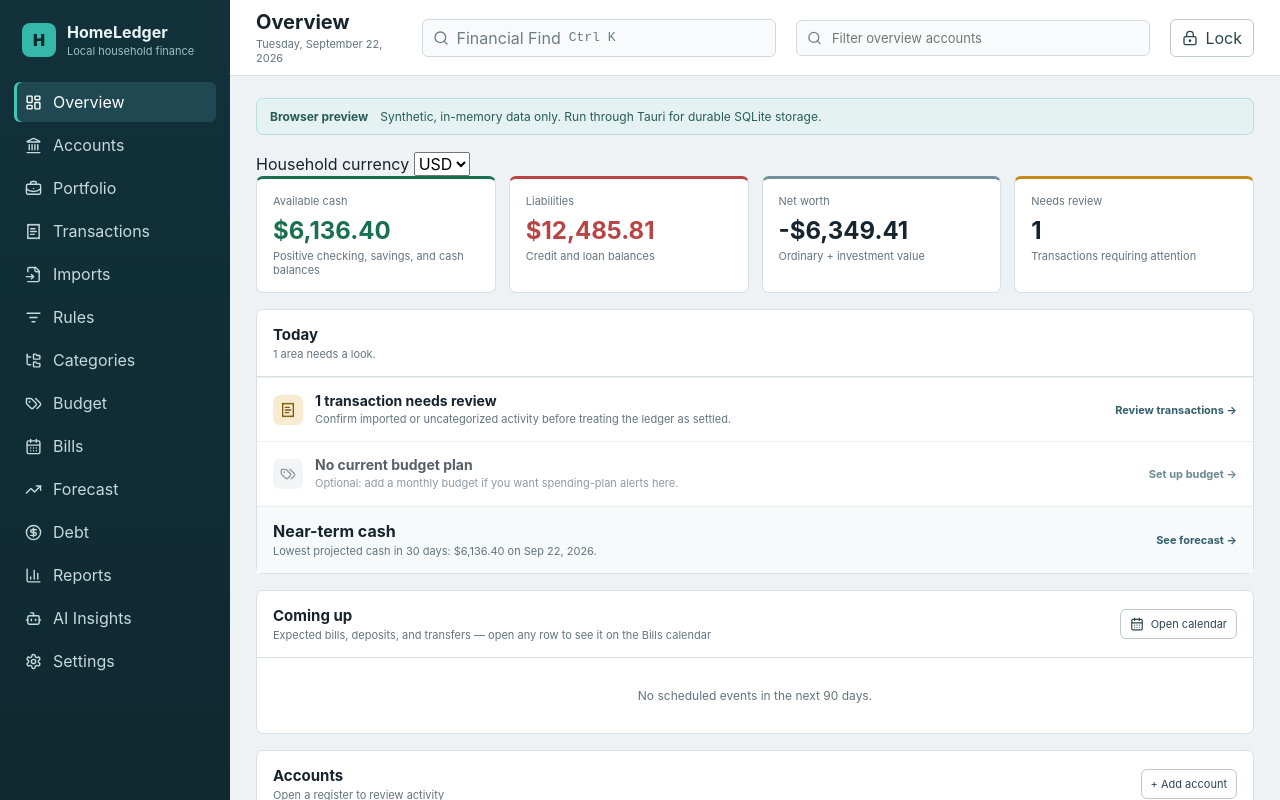
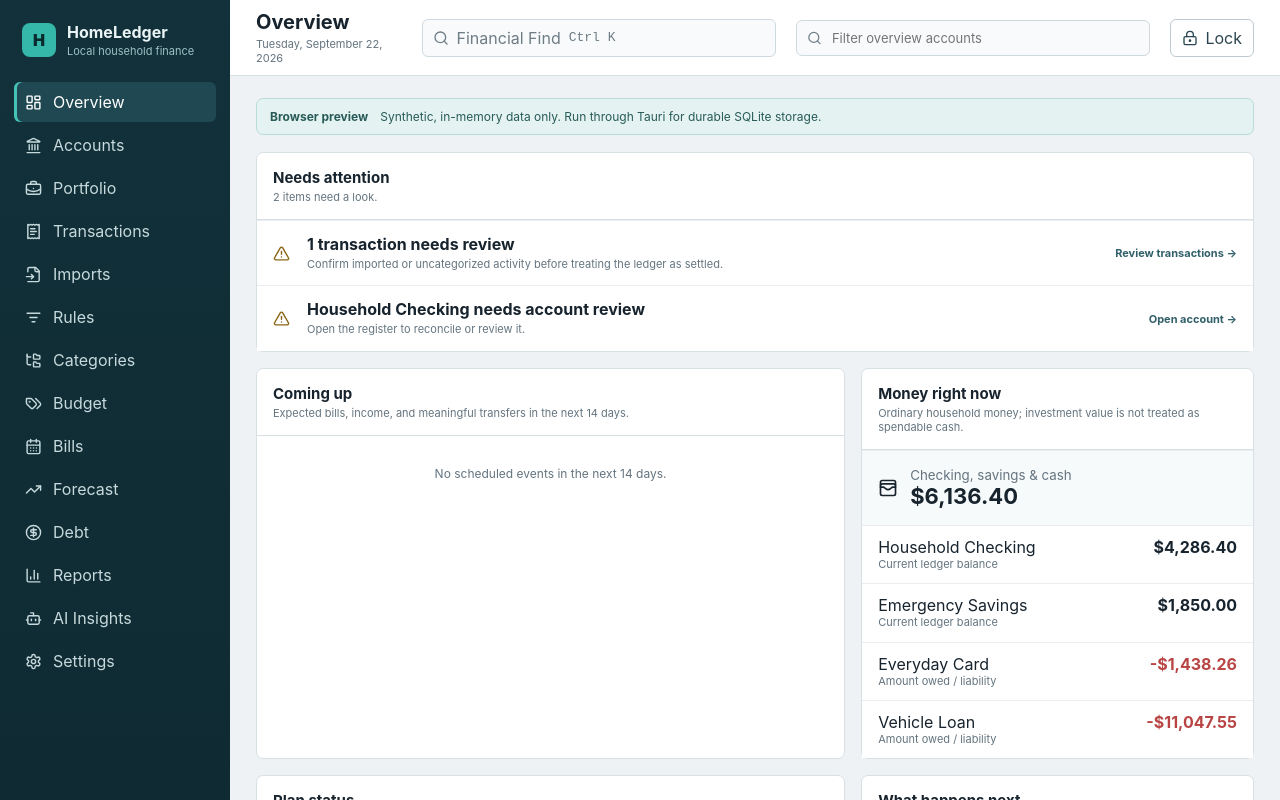
Before and after one commit to khantroll/HomeLedger, a React (Vite) app: page / in a window 1280 px wide. Shown: the top 800 px of the page. Built offline with nearby package versions, Linux system fonts and the light colour scheme.

Commit message:
feat: make Home a daily financial cockpit

```diff
--- a/src/App.tsx
+++ b/src/App.tsx
@@ -2,8 +2,6 @@ import { useCallback, useEffect, useMemo, useState, type FormEvent, type ReactNo
 import { AlertTriangle, ArrowLeft, ArrowLeftRight, BarChart3, Bot, BriefcaseBusiness, CalendarDays, CircleDollarSign, FileInput, FolderTree, Landmark, LayoutDashboard, ListFilter, LockKeyhole, Menu, ReceiptText, Search, Settings, Tags, TrendingDown, TrendingUp, WalletCards, X } from "lucide-react";
 import { formatMoney, parseMoney, type Account, type AccountType, type BudgetMonth, type CreateTransactionInput, type MerchantRuleInput, type ScheduledOccurrence, type ScheduledTransaction, type ScheduledTransactionInput, type Security, type Transaction } from "./domain";
 import { financeRepository as repository, investmentRepository, isNativeApp } from "./repository";
-import { calculateHouseholdValuation, householdCurrencies } from "./householdValuation";
-import type { PortfolioSnapshot } from "./domain";
 import { ImportPage } from "./ImportPage";
 import { BackupPage } from "./BackupPage";
 import { TransactionDialog } from "./TransactionDialog";
@@ -30,6 +28,7 @@ import { InvestmentAccountDialog } from "./InvestmentEditors";
 import { FinancialFindDialog } from "./FinancialFindDialog";
 import type { FinancialFindResult } from "./financialFind";
 import { resolveFinancialFindLanding } from "./financialFindNavigation";
+import { HomeToday } from "./HomeToday";
 
 type EditorDialog =
   | { kind: "account"; account?: Account }
@@ -62,8 +61,6 @@ export default function App() {
   const [dialog, setDialog] = useState<EditorDialog>(null);
   const [error, setError] = useState("");
   const [onboardingDismissed, setOnboardingDismissed] = useState(false);
-  const [overviewPortfolio, setOverviewPortfolio] = useState<PortfolioSnapshot>();
-  const [valuationCurrency, setValuationCurrency] = useState("");
 
   const refresh = useCallback(async () => {
     try {
@@ -102,11 +99,7 @@ export default function App() {
   }, [refresh]);
 
   const activeAccounts = useMemo(() => accounts.filter(account => !account.archived), [accounts]);
-  const valuationCurrencies = useMemo(() => householdCurrencies(activeAccounts), [activeAccounts]);
-  useEffect(() => { if (!valuationCurrencies.includes(valuationCurrency)) setValuationCurrency(valuationCurrencies[0] ?? "USD"); }, [valuationCurrencies, valuationCurrency]);
-  useEffect(() => { if (active !== "Overview") return; const ids=activeAccounts.filter(a=>a.type==="investment").map(a=>a.id); if(!ids.length){setOverviewPortfolio({asOfDate:todayIso(),accounts:[]});return;} let cancelled=false; investmentRepository.calculatePortfolioSnapshot(ids,todayIso()).then(value=>{if(!cancelled)setOverviewPortfolio(value);}).catch(reason=>{if(!cancelled){setOverviewPortfolio(undefined);setError(reason instanceof Error?reason.message:String(reason));}}); return()=>{cancelled=true}; }, [active, activeAccounts]);
-  const household = useMemo(() => calculateHouseholdValuation(activeAccounts, overviewPortfolio, valuationCurrency || valuationCurrencies[0] || "USD"), [activeAccounts, overviewPortfolio, valuationCurrency, valuationCurrencies]);
-  const reviewCount = useMemo(() => transactions.filter((item) => item.status === "review").length, [transactions]);
+
 
 
   useEffect(() => {
@@ -274,7 +267,7 @@ export default function App() {
                   {error}
                 </div>
               )}
-              <AccountRegister accounts={accounts} initialAccountId={navigationIntent?.page==="Transactions"?navigationIntent.accountId:undefined} initialStatus={navigationIntent?.page==="Transactions"?navigationIntent.status:"all"} initialSearch={navigationIntent?.page==="Transactions"?navigationIntent.search:undefined} focusPostedDate={navigationIntent?.page==="Transactions"?navigationIntent.postedDate:undefined} focusTransactionId={navigationIntent?.page==="Transactions"?navigationIntent.transactionId:undefined} refreshToken={registerToken} onRequestDialog={handleRegisterDialog} />
+              <AccountRegister accounts={accounts} initialAccountId={navigationIntent?.page==="Transactions"?navigationIntent.accountId:undefined} initialStatus={navigationIntent?.page==="Transactions"?navigationIntent.status:"all"} initialSearch={navigationIntent?.page==="Transactions"?navigationIntent.search:undefined} initialFlaggedOnly={navigationIntent?.page==="Transactions"?Boolean(navigationIntent.flaggedOnly):false} focusPostedDate={navigationIntent?.page==="Transactions"?navigationIntent.postedDate:undefined} focusTransactionId={navigationIntent?.page==="Transactions"?navigationIntent.transactionId:undefined} refreshToken={registerToken} onRequestDialog={handleRegisterDialog} />
             </>
           ) : active === "Accounts" ? (
             <>
@@ -316,16 +309,7 @@ export default function App() {
                   onDismiss={() => setOnboardingDismissed(true)}
                 />
               )}
-                            <div className="overview-valuation-scope"><label>Household currency <select aria-label="Household valuation currency" value={household.currency} onChange={event=>setValuationCurrency(event.target.value)}>{valuationCurrencies.length?valuationCurrencies.map(currency=><option key={currency}>{currency}</option>):<option>USD</option>}</select></label>{household.incompleteInvestment&&<span className="notice">Net worth is incomplete because some investment holdings have no eligible price.</span>}</div>
-              <div className="summary-grid">
-                <Summary label="Available cash" value={formatMoney(household.availableCashMinor,household.currency)} detail="Positive checking, savings, and cash balances" tone="positive" />
-                <Summary label="Liabilities" value={formatMoney(Math.abs(household.liabilitiesMinor),household.currency)} detail="Credit and loan balances" tone="negative" />
-                <Summary label="Net worth" value={formatMoney(household.netWorthKnownMinor,household.currency)} detail={household.incompleteInvestment?`Known subtotal · ${household.unvaluedHoldingCount} unvalued investment${household.unvaluedHoldingCount===1?"":"s"}`:"Ordinary + investment value"} />
-                <Summary label="Needs review" value={String(reviewCount)} detail="Transactions requiring attention" tone="warning" />
-              </div>
-              <OverviewCommandCenter accounts={activeAccounts} transactions={transactions} templates={scheduledTemplates} occurrences={scheduledOccurrences} budgets={overviewBudgets} onNavigate={openIntent}/>
-              <UpcomingScheduled accounts={activeAccounts} templates={scheduledTemplates} occurrences={scheduledOccurrences} onNavigate={openIntent} />
-              <section className="panel overview-accounts">
+              <HomeToday accounts={activeAccounts} transactions={transactions} templates={scheduledTemplates} occurrences={scheduledOccurrences} budgets={overviewBudgets} onNavigate={openIntent} onOpenAccount={openAccountDestination} />\n              <section className="panel overview-accounts">
                 <div className="panel-heading">
                   <div>
                     <h2>Accounts</h2>
```
